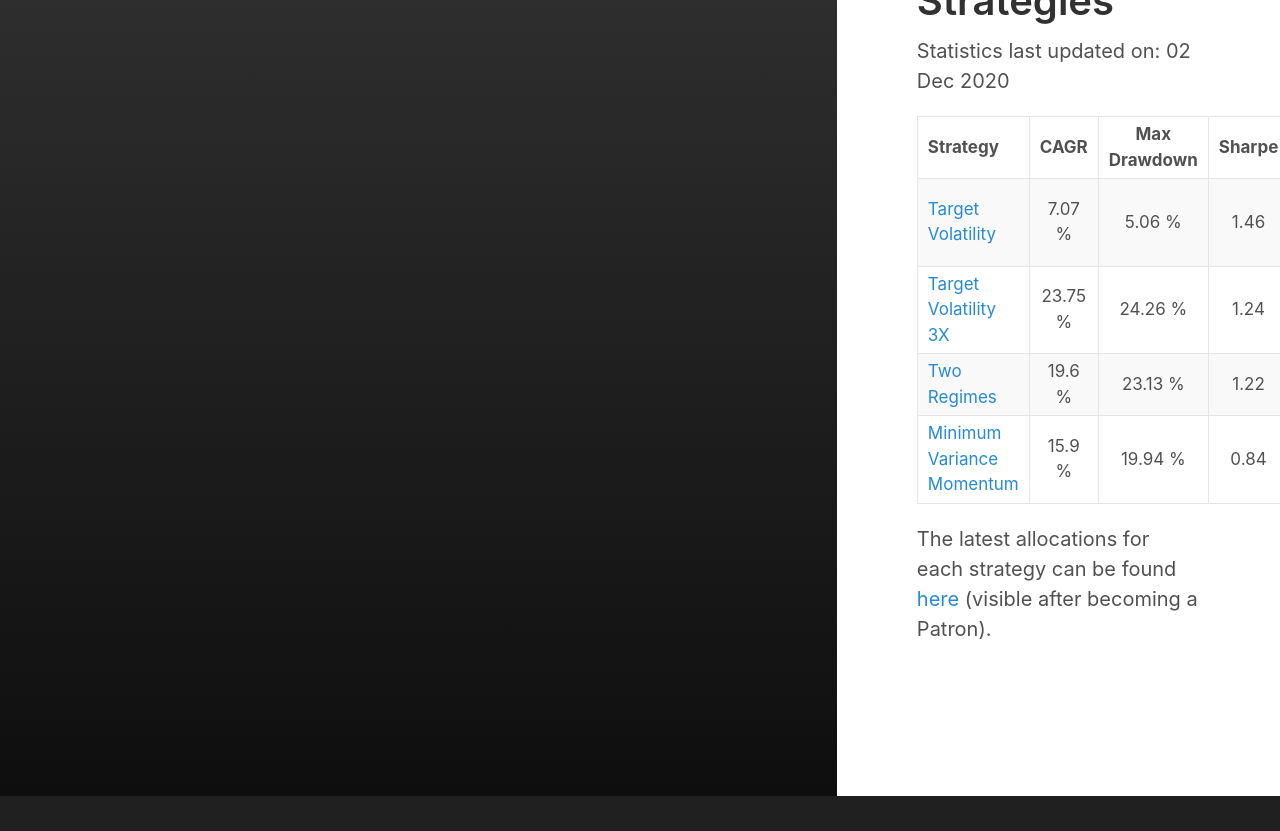
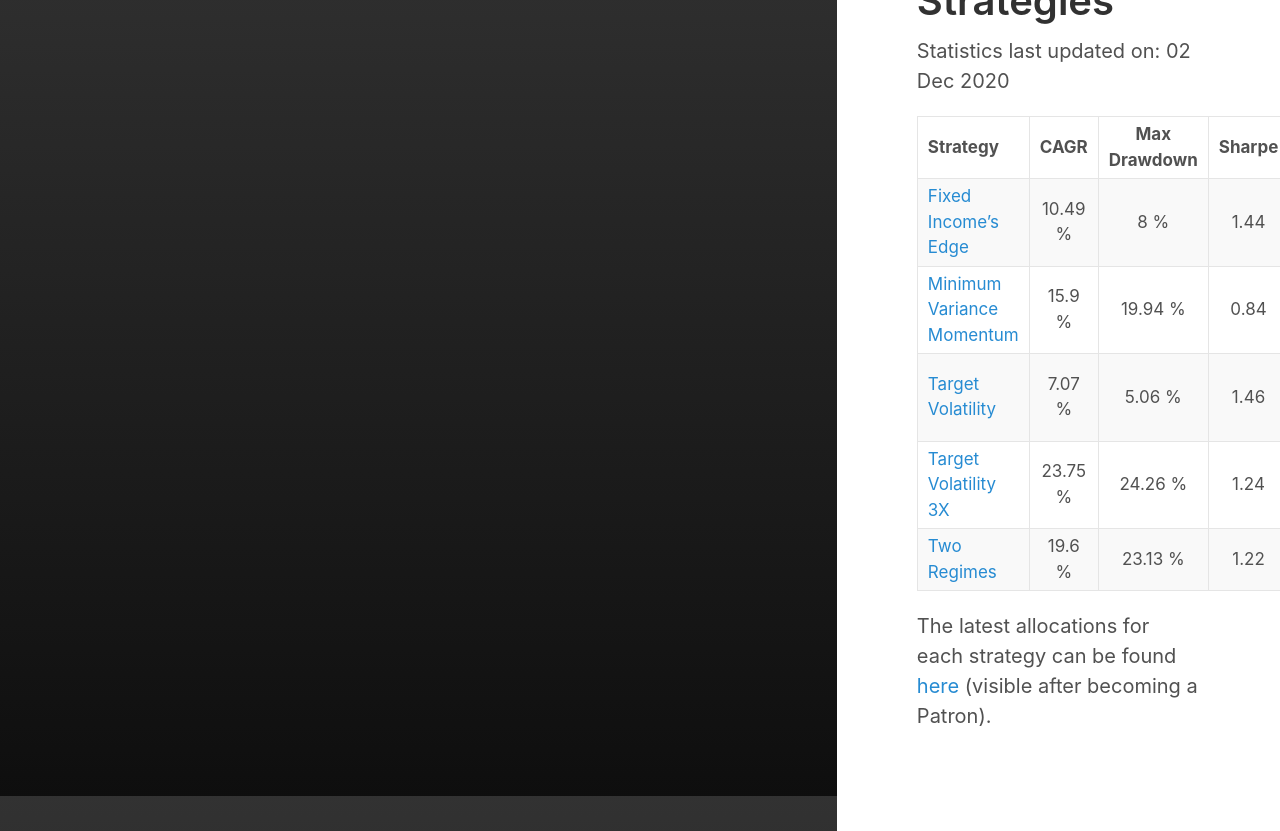
Before and after one commit to IthacaResearch/ithacaresearch.github.io, a Jekyll site: the page built from category/strategies.md, in a window 1280 px wide, cut to the strip 104-935 px from the top of the page. Built offline with Jekyll 4.4.1, drawn with Linux system fonts in a browser that asks for light colours; before the commit the page ends 900 px from its top, so only the background shows below that.

Commit message:
Update strategies.md

```diff
--- a/category/strategies.md
+++ b/category/strategies.md
@@ -8,9 +8,10 @@ Statistics last updated on: 02 Dec 2020
 
 | Strategy | CAGR | Max Drawdown | Sharpe | Leverage | Backtest period |
 | :------- | :--: | :----------: | :----: | :------: | :-------------: |
+| [Fixed Income's Edge](https://ithacaresearch.github.io/2019/10/14/Fixed-income-edge.html) | 10.49 % | 8 % | 1.44 | 1 | Jan 2003 - Today |
+| [Minimum Variance Momentum](https://ithacaresearch.github.io/2020/09/03/Minimum-Variance-Momentum.html) | 15.9 % | 19.94 % | 0.84 | 1 | Jan 2006 - Today |
 | [Target Volatility](https://ithacaresearch.github.io/2019/07/12/Target-Volatility.html) | 7.07 % | 5.06 % | 1.46 | 1 | Jan 2003 - Today |
 | [Target Volatility 3X](https://ithacaresearch.github.io/2019/08/03/Target-Volatility-3X.html) | 23.75 % | 24.26 % | 1.24 | variable, max 3 | Jan 2010 - Today |
 | [Two Regimes](https://ithacaresearch.github.io/2020/02/05/Two-Regimes.html) | 19.6 % | 23.13 % | 1.22 | 1 | Jul 1999 - Today |
-| [Minimum Variance Momentum](https://ithacaresearch.github.io/2020/09/03/Minimum-Variance-Momentum.html) | 15.9 % | 19.94 % | 0.84 | 1 | Jan 2006 - Today |
 
 The latest allocations for each strategy can be found [here](https://www.patreon.com/ithaca/posts?filters[tag]=LastUpdate) (visible after becoming a Patron).
```
